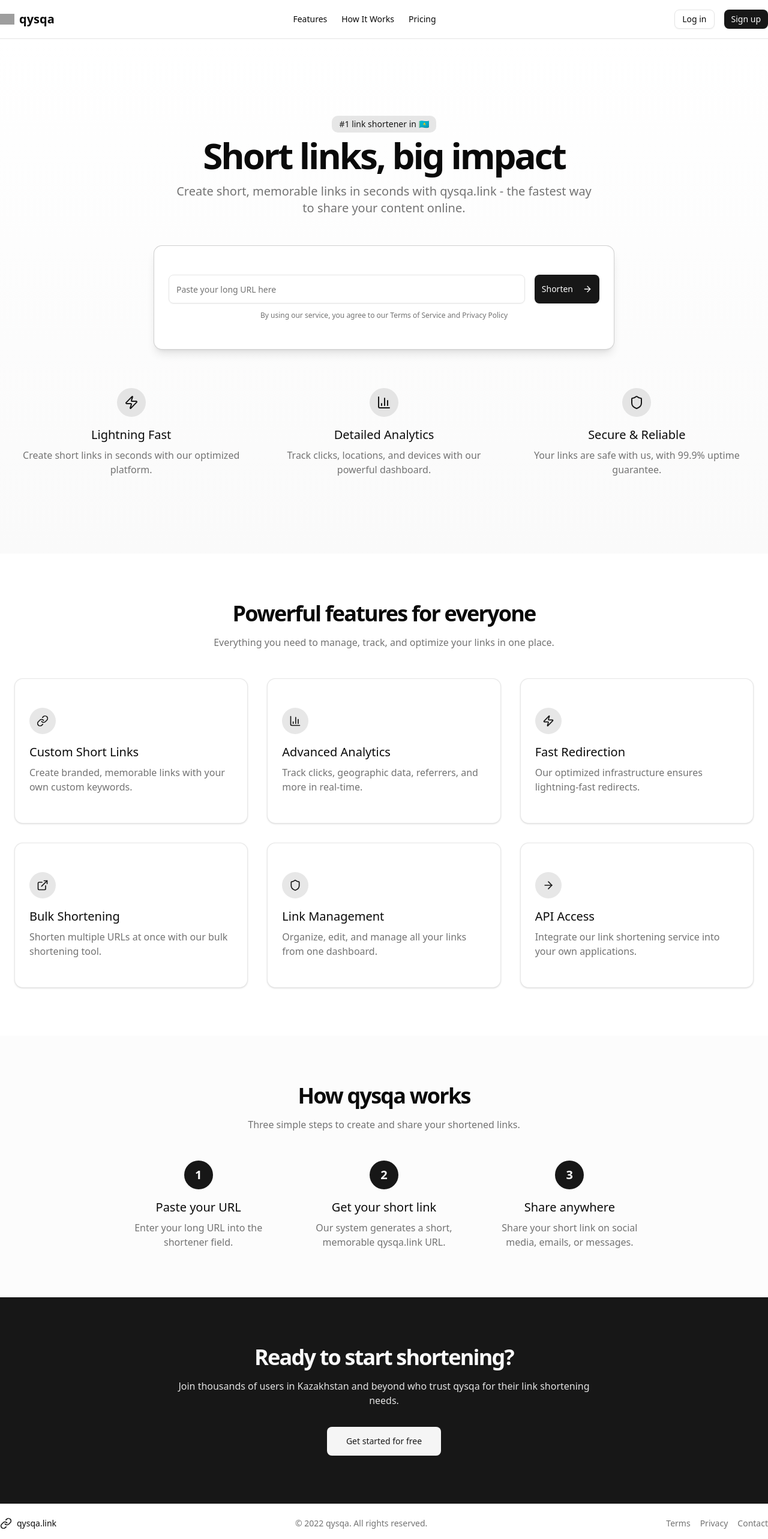
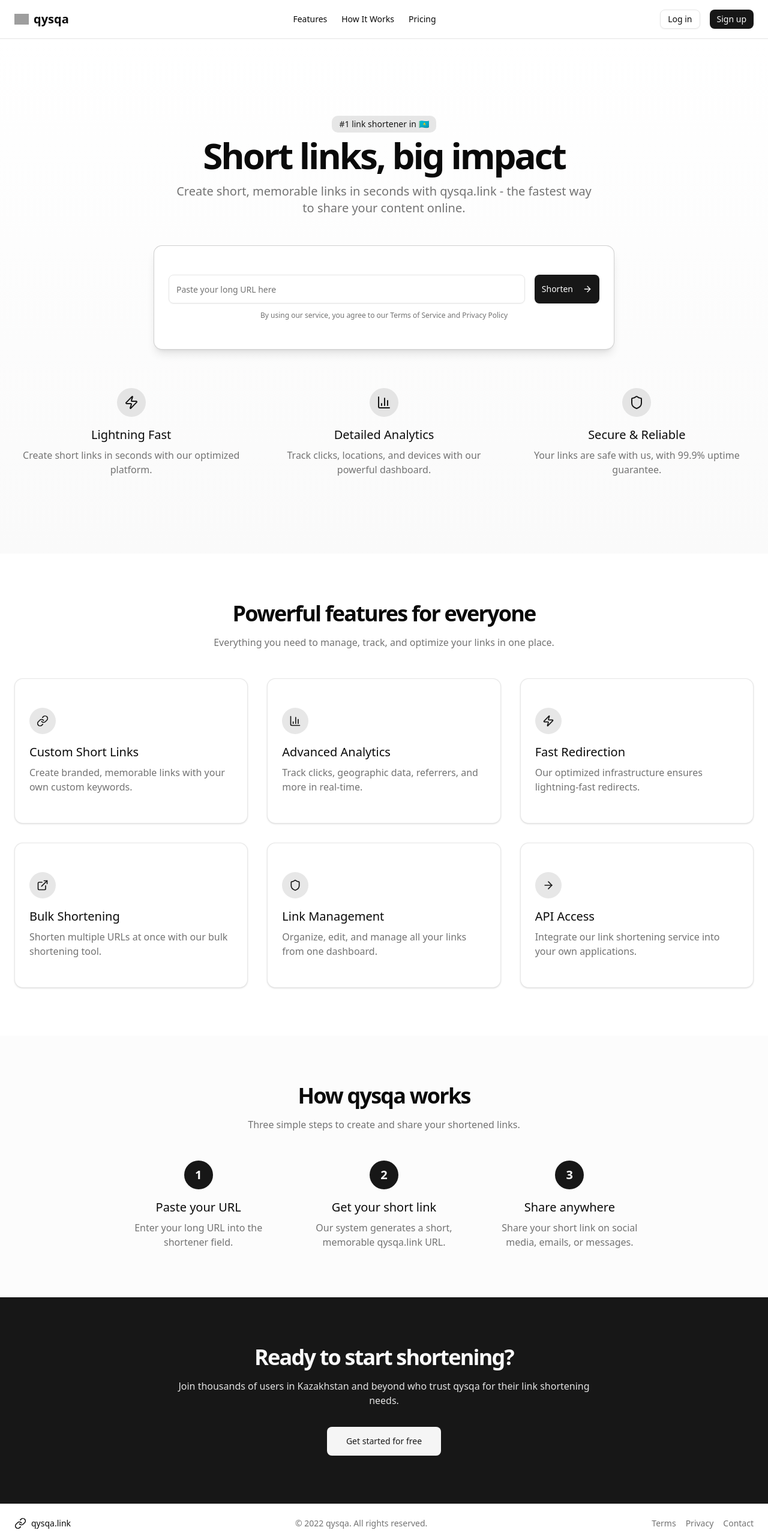
Before and after one commit to dastanozgeldi/qysqa, a Next.js app: page / in a window 1280 px wide. Shown: the top 2566 px of the page at 60% size. Built offline with nearby package versions, Linux system fonts and the light colour scheme; grey boxes are pictures that could not be loaded.

Commit message:
fix: spacing in home page

```diff
--- a/src/app/page.tsx
+++ b/src/app/page.tsx
@@ -16,7 +16,7 @@
   return (
     <div className="flex min-h-screen flex-col">
       <header className="sticky top-0 z-50 w-full border-b bg-background/95 backdrop-blur supports-[backdrop-filter]:bg-background/60">
-        <div className="container flex h-16 items-center justify-between">
+        <div className="px-4 md:px-6 flex h-16 items-center justify-between">
           <div className="flex items-center gap-2">
             <Image alt="logo" src="/images/logo.png" width={24} height={24} />
             <span className="text-xl font-bold">qysqa</span>
@@ -51,7 +51,7 @@
       </header>
       <main className="flex-1">
         <section className="py-20 md:py-32 bg-gradient-to-b from-background to-muted/50">
-          <div className="container px-4 md:px-6">
+          <div className="px-4 md:px-6">
             <div className="flex flex-col items-center text-center space-y-4 mb-12">
               <div className="inline-block rounded-lg bg-primary/10 px-3 py-1 text-sm text-primary mb-2">
                 <span className="font-medium">#1 link shortener in 🇰🇿</span>
@@ -116,7 +116,7 @@
         </section>
 
         <section id="features" className="py-20 bg-background">
-          <div className="container px-4 md:px-6">
+          <div className="px-4 md:px-6">
             <div className="flex flex-col items-center text-center space-y-4 mb-12">
               <h2 className="text-3xl md:text-4xl font-bold tracking-tighter">
                 Powerful features for everyone
@@ -147,7 +147,7 @@
         </section>
 
         <section id="how-it-works" className="py-20 bg-muted/30">
-          <div className="container px-4 md:px-6">
+          <div className="px-4 md:px-6">
             <div className="flex flex-col items-center text-center space-y-4 mb-12">
               <h2 className="text-3xl md:text-4xl font-bold tracking-tighter">
                 How qysqa works
@@ -191,7 +191,7 @@
         </section>
 
         <section className="py-20 bg-primary text-primary-foreground">
-          <div className="container px-4 md:px-6 text-center">
+          <div className="px-4 md:px-6 text-center">
             <h2 className="text-3xl md:text-4xl font-bold tracking-tighter mb-4">
               Ready to start shortening?
             </h2>
@@ -206,7 +206,7 @@
         </section>
       </main>
       <footer className="border-t py-6 md:py-0">
-        <div className="container flex flex-col md:flex-row items-center justify-between gap-4 md:h-16">
+        <div className="px-4 md:px-6 flex flex-col md:flex-row items-center justify-between gap-4 md:h-16">
           <div className="flex items-center gap-2">
             <LinkIcon className="h-5 w-5 text-primary" />
             <span className="text-sm font-medium">qysqa.link</span>
```
